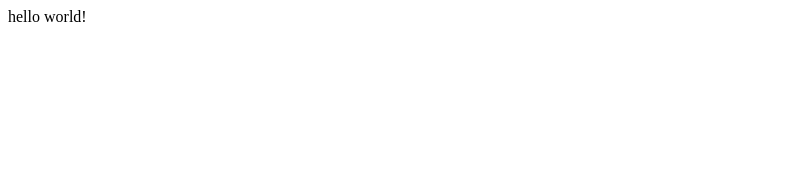
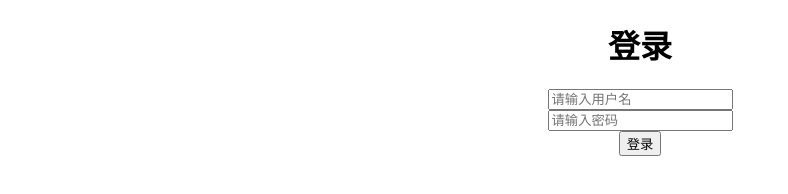
Before and after one commit to yangyechi/yangyechi.github.io, a plain HTML site: page index.html in a window 1280 px wide. Shown: the whole page, without its empty margins (0-788 px from the left). Drawn offline with Linux system fonts and the light colour scheme.

Commit message:
Update index.html

```diff
--- a/index.html
+++ b/index.html
@@ -1,2 +1,43 @@
+<!DOCTYPE html>
+<html>
+	<head>
+		<meta charset="utf-8" />
+		<title>login</title>
+	</head>
+	<body>
+        <h1 style="text-align:center">登录</h1>
+        <div style="text-align:center">
+        	<div>
+          <div><input id  = "username" type="text"  placeholder="请输入用户名" > </div>
+          <div><input id  = "password"  type="password"  placeholder="请输入密码" ></div>
+          <div><button onclick="login()">登录</button></div>
+        </div>
+    <script type = "text/javascript">
+    	function login()
+        {
 
-hello world!
+           var Username = document.getElementById("username").value;
+           var Password = document.getElementById("password").value;
+           console.log(Username);
+           console.log(Password);
+           if(Username == "123" && Password == "123")
+           {
+           	 alert("登录成功");
+           }
+           else if(Username == "" && Password != ""){
+           	alert("用户名不能为空");
+           }
+           else if(Username != "" && Password == ""){
+           	alert("密码不能为空");
+           }
+           else if(Username == "" && Password == ""){
+           	alert("用户名和密码不能为空");
+           }
+           else{
+           		alert("用户名或密码错误");
+           }
+        }
+    </script>
+</body>
+
+</html>
```
